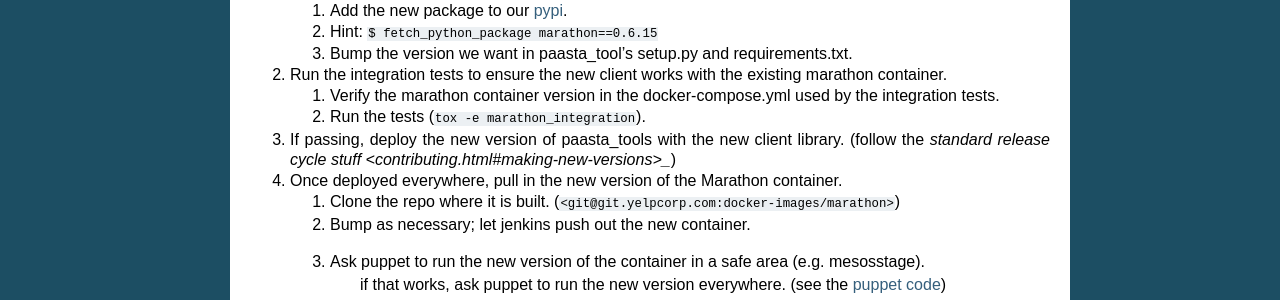
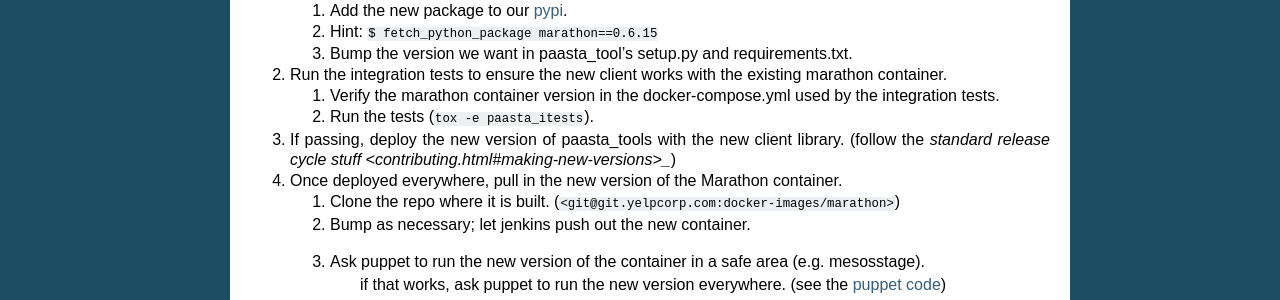
Before and after one commit to Yelp/paasta, a Sphinx documentation site: the page built from docs/source/upgrading_marathon.rst, in a window 1280 px wide. Shown: the part 337-637 px from the top of the page. Built offline with Sphinx 7.4.7, drawn with Linux system fonts in a browser that asks for light colours; pages that are not in the unit, such as notebooks, are missing from menus.

Commit message:
grep is hard when renaming things

```diff
--- a/docs/source/upgrading_marathon.rst
+++ b/docs/source/upgrading_marathon.rst
@@ -27,7 +27,7 @@
    marathon container.
 
    #. Verify the marathon container version in the docker-compose.yml used by the integration tests.
-   #. Run the tests (``tox -e marathon_integration``).
+   #. Run the tests (``tox -e paasta_itests``).
 
 #. If passing, deploy the new version of paasta_tools with the new client library.
    (follow the `standard release cycle stuff <contributing.html#making-new-versions>_`)
```
